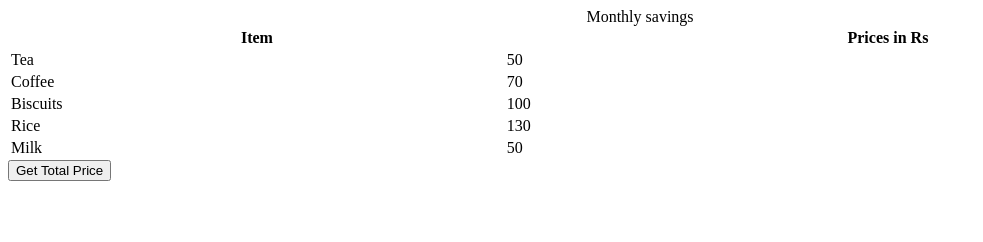
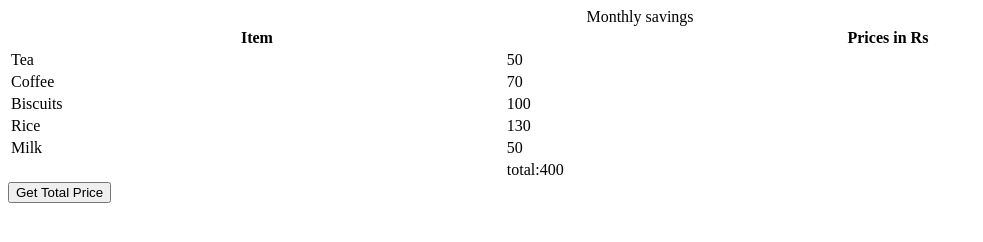
Before and after one commit to acciojob/grofers-checkout-katreddyvenkateswaraReddy, a website: page main.html in a window 1280 px wide. Both pictures are taken after a click on the button "Get Total Price". Shown: the whole page, without its empty margins (0-983 px from the left). Drawn offline with Linux system fonts and the light colour scheme.

Commit message:
created a submission

```diff
--- a/main.html
+++ b/main.html
@@ -36,6 +36,10 @@
       <td class="item">Milk</td>
       <td class="price">50</td>
     </tr>
+	<tr>
+      <td></td>
+      <td id="ans"></td>
+    </tr>
   </table>
     <script type="text/javascript" src="./script.js">
 </script>
--- a/script.js
+++ b/script.js
@@ -3,8 +3,14 @@ getSumBtn.append("Get Total Price");
 document.body.appendChild(getSumBtn);
 
 const getSum = () => {
-//Add your code here
 
+const prices = document.getElementsByClassName("price");
+	let sum = 0;
+	for(let i = 0; i < prices.length; i++ ){
+		sum +=parseInt(prices[i].textContent);
+	}
+  const total = document.querySelector("#ans");
+	total.textContent = "total:" + sum;
 };
 
 getSumBtn.addEventListener("click", getSum);
```
